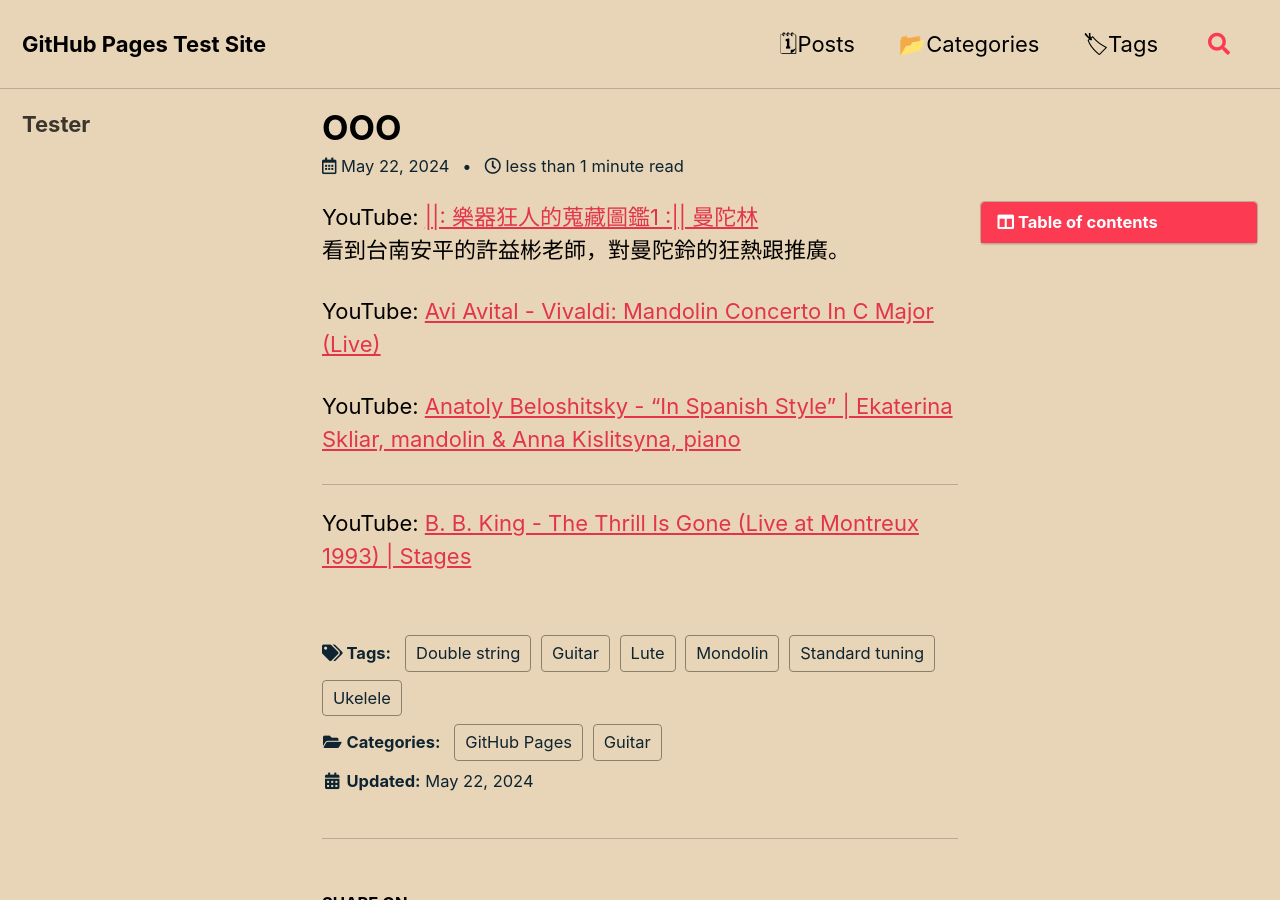
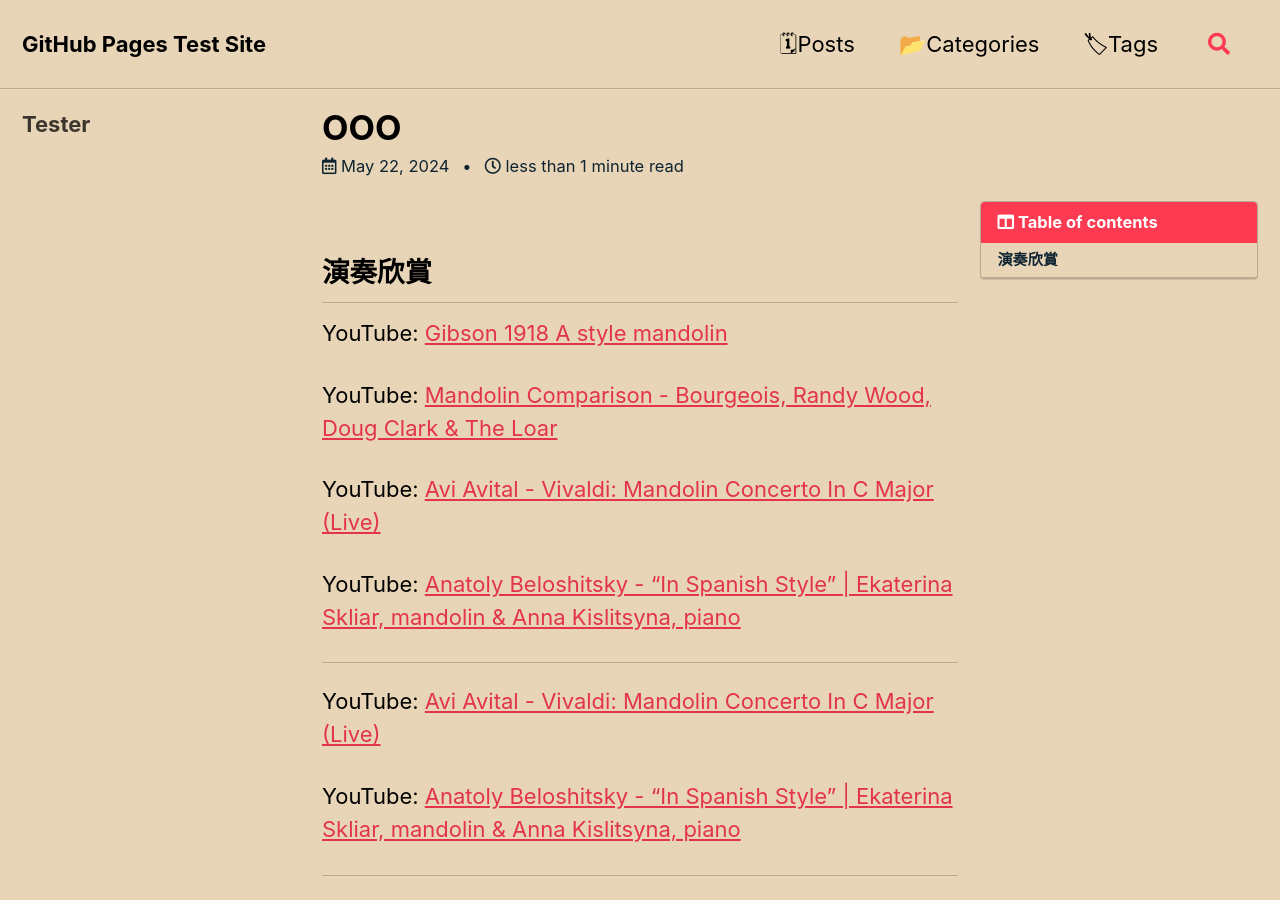
Before and after one commit to HsienChing/GitHubPageTest, a Jekyll site: the page built from _posts/2024-04-05-Double-String.md, in a window 1280 px wide and 900 px high. Built offline with Jekyll 4.4.1, drawn with Linux system fonts in a browser that asks for light colours; cached includes are drawn as plain includes.

Commit message:
Update post

```diff
--- a/_posts/2024-04-05-Double-String.md
+++ b/_posts/2024-04-05-Double-String.md
@@ -18,9 +18,17 @@ toc_label: "Table of contents"
 toc_icon: "columns"
 ---
 
+## 演奏欣賞
 
-YouTube: [||: 樂器狂人的蒐藏圖鑑1 :|| 曼陀林](<https://www.youtube.com/watch?v=oulDKgE5T4c>)
-看到台南安平的許益彬老師，對曼陀鈴的狂熱跟推廣。
+YouTube: [Gibson 1918 A style mandolin](<https://www.youtube.com/watch?v=shAcHMs9_80>)
+
+YouTube: [Mandolin Comparison - Bourgeois, Randy Wood, Doug Clark & The Loar](<https://www.youtube.com/watch?v=TzN9ZGdz4oA>)
+
+YouTube: [Avi Avital - Vivaldi: Mandolin Concerto In C Major (Live)](<https://www.youtube.com/watch?v=aXBWrNN64z8>)
+
+YouTube: [Anatoly Beloshitsky - "In Spanish Style" \| Ekaterina Skliar, mandolin & Anna Kislitsyna, piano](<https://www.youtube.com/watch?v=xVkAQlybLT8>)
+
+------------------------
 
 
 
```
